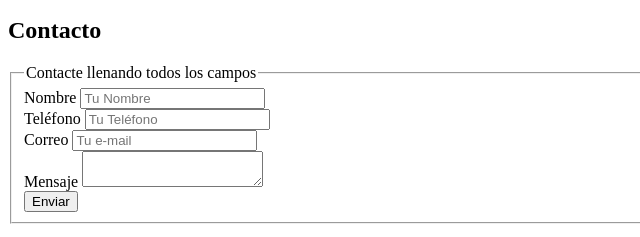
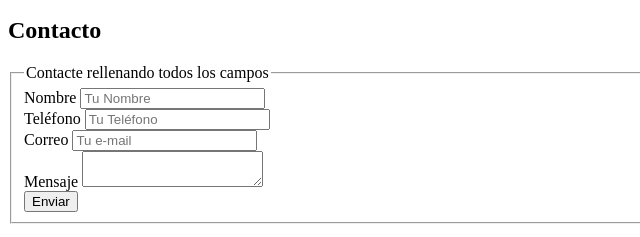
Before and after one commit to jooseeruu/Proyecto_ArjonaWebDesign, a plain HTML site: page index.html in a window 1280 px wide. Shown: the part 788-1025 px from the top of the page, 0-640 px from the left. Drawn offline with Linux system fonts and the light colour scheme.

Commit message:
Update index.html

```diff
--- a/index.html
+++ b/index.html
@@ -137,7 +137,7 @@
       <form>
         <fieldset>
           <legend>
-            Contacte llenando todos los campos
+            Contacte rellenando todos los campos
           </legend>
 
           <div>
```
